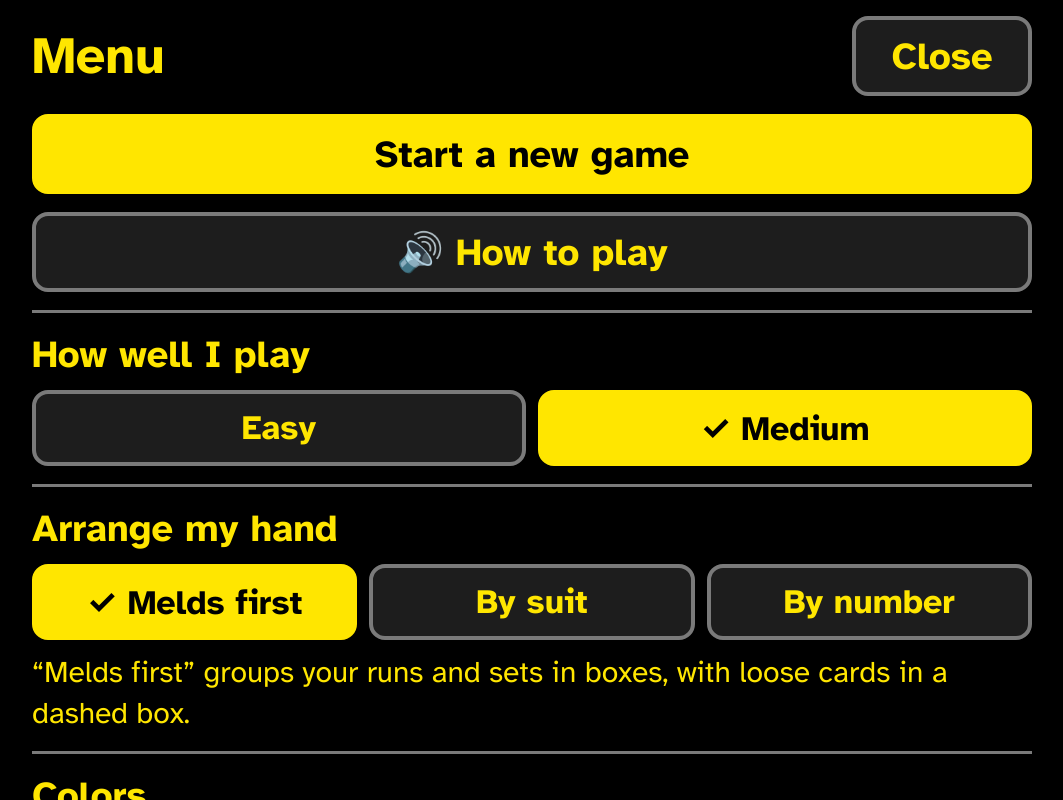
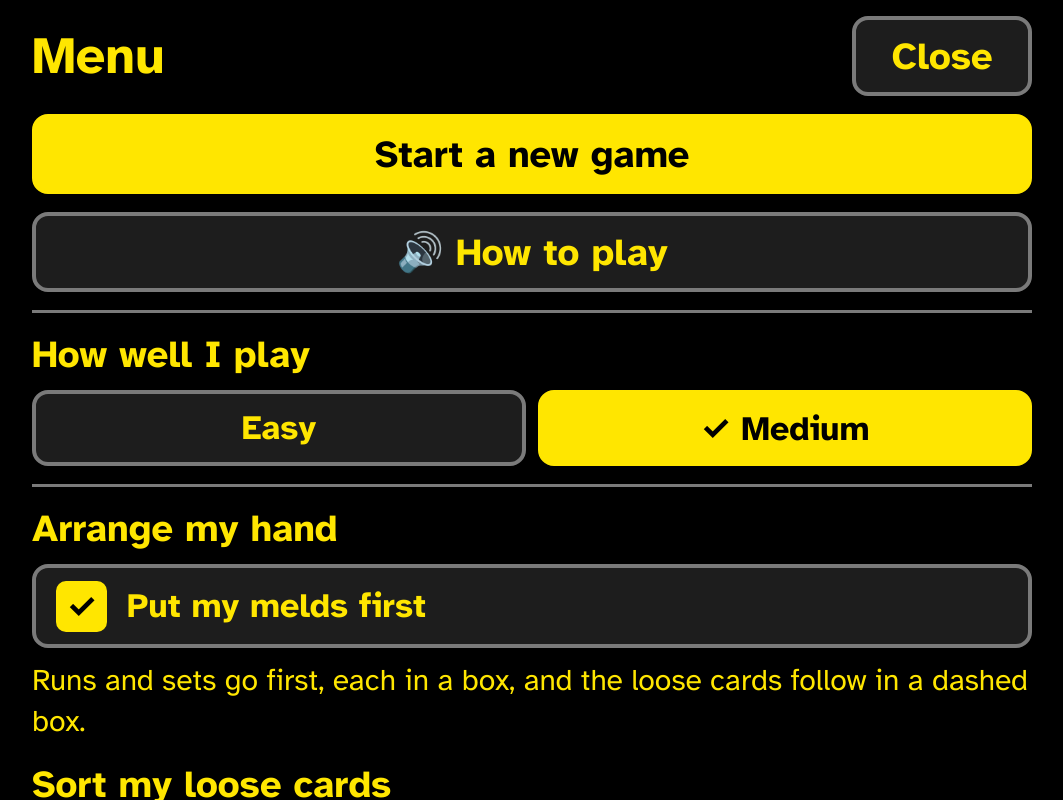
Before and after one commit to ramakocherlakota/amd-apps, a plain HTML site: page gin/index.html in a window 1280 px wide. Both pictures are taken after a click on the button "⚙ Menu". Shown: the whole page, without its empty margins (108-1171 px from the left). Drawn offline with Linux system fonts and the light colour scheme.

Commit message:
Gin Rummy: "Put my melds first" checkbox plus a separate sort choice
The hand setting is now a checkbox (melds first, on by default) and a By suit
/ By number choice. With melds first on, the choice sorts the loose cards
after the melds; off, it sorts the whole hand. The old three-way setting is
carried over. Version 24j.

Co-Authored-By: Claude Opus 5.5 <noreply@anthropic.com>
Claude-Session: https://claude.ai/code/session_01CHYKFdUdcLXd5XLr5ebXuM

```diff
--- a/gin/app.js
+++ b/gin/app.js
@@ -22,7 +22,8 @@
 
   const DEFAULT_SETTINGS = {
     level: "medium",
-    order: "melds",
+    meldsFirst: true,
+    sortBy: "suit",
     theme: "yellow",
     size: "large",
     speakCards: true,
@@ -31,6 +32,13 @@
     voice: "",
   };
   const settings = Object.assign({}, DEFAULT_SETTINGS, load("settings", {}));
+  // Older versions had one "order" setting: melds / suit / rank.
+  if (settings.order) {
+    settings.meldsFirst = settings.order === "melds";
+    settings.sortBy = settings.order === "rank" ? "rank" : "suit";
+    delete settings.order;
+    save("settings", settings);
+  }
   const stats = Object.assign({ games: 0, won: 0 }, load("stats", {}));
   let game = load("game", null);
   let selected = null;     // card chosen for discarding (not saved)
@@ -585,15 +593,19 @@
     return b;
   }
 
+  // With "melds first", runs and sets come first in boxes and the loose cards follow,
+  // sorted by suit or by number. Without it, the whole hand is sorted that way.
   function groupsFor(hand) {
-    if (settings.order === "rank") return [{ cls: "plain", cards: hand.slice().sort(G.byRank) }];
-    if (settings.order === "suit") {
+    const bySuit = settings.sortBy !== "rank";
+    if (!settings.meldsFirst) {
+      if (!bySuit) return [{ cls: "plain", cards: hand.slice().sort(G.byRank) }];
       return [0, 1, 2, 3].map((s) => ({ cls: "plain", cards: hand.filter((c) => G.suit(c) === s).sort(G.byRank) }))
         .filter((g) => g.cards.length);
     }
     const b = G.best(hand);
     const melds = b.melds.map((m) => ({ cls: "meld", cards: m.slice().sort(G.isSet(m) ? G.bySuit : G.byRank) }));
-    return melds.concat(b.deadwood.length ? [{ cls: "loose", cards: b.deadwood.slice().sort(G.bySuit) }] : []);
+    const loose = b.deadwood.slice().sort(bySuit ? G.bySuit : G.byRank);
+    return melds.concat(loose.length ? [{ cls: "loose", cards: loose }] : []);
   }
 
   function render() {
@@ -817,6 +829,9 @@
 
   // ---------- Settings ----------
   function applySettings() {
+    const chk = $("chk-melds");
+    chk.setAttribute("aria-checked", String(!!settings.meldsFirst));
+    $("sort-heading").textContent = settings.meldsFirst ? "Sort my loose cards" : "Sort my cards";
     const root = document.documentElement;
     root.dataset.theme = settings.theme;
     root.dataset.size = settings.size;
@@ -895,6 +910,15 @@
     $("btn-result-hear").addEventListener("click", () => speak(resultText().say));
     for (const b of document.querySelectorAll("[data-close]")) b.addEventListener("click", () => { stopSpeech(); closePanels(); });
     for (const g of document.querySelectorAll(".choices[data-setting]")) g.addEventListener("click", onChoice);
+    $("chk-melds").addEventListener("click", () => {
+      settings.meldsFirst = !settings.meldsFirst;
+      save("settings", settings);
+      applySettings();
+      render();
+      speak(settings.meldsFirst
+        ? "Melds first is on. Your runs and sets come first, and the loose cards follow."
+        : "Melds first is off. Your whole hand is sorted together.");
+    });
     $("voice-select").addEventListener("change", (e) => {
       settings.voice = e.target.value;
       save("settings", settings);
--- a/gin/index.html
+++ b/gin/index.html
@@ -88,12 +88,15 @@
 
       <div class="setting">
         <h3>Arrange my hand</h3>
-        <div class="choices" data-setting="order">
-          <button type="button" data-value="melds">Melds first</button>
+        <button id="chk-melds" class="check-btn" type="button" role="checkbox" aria-checked="true">
+          <span class="box" aria-hidden="true"></span><span>Put my melds first</span>
+        </button>
+        <p class="note">Runs and sets go first, each in a box, and the loose cards follow in a dashed box.</p>
+        <h3 id="sort-heading" class="sub-heading">Sort my loose cards</h3>
+        <div class="choices" data-setting="sortBy">
           <button type="button" data-value="suit">By suit</button>
           <button type="button" data-value="rank">By number</button>
         </div>
-        <p class="note">“Melds first” groups your runs and sets in boxes, with loose cards in a dashed box.</p>
       </div>
 
       <div class="setting">
@@ -142,7 +145,7 @@
       </div>
 
       <p id="menu-stats" class="note"></p>
-      <p class="note version">Version 2026-11-24i</p>
+      <p class="note version">Version 2026-11-24j</p>
     </div>
   </div>
 
--- a/gin/style.css
+++ b/gin/style.css
@@ -458,3 +458,32 @@ button { cursor: pointer; }
   font-size: clamp(26px, 3.6vw, 38px);
   line-height: 1.4;
 }
+
+/* ---------- Checkbox setting ---------- */
+.check-btn {
+  display: flex;
+  align-items: center;
+  gap: 20px;
+  width: 100%;
+  min-height: 84px;
+  padding: 10px 20px;
+  font-size: clamp(24px, 3.2vw, 34px);
+  text-align: left;
+  background: var(--key-bg);
+  border: 4px solid var(--soft-line);
+  border-radius: 16px;
+}
+.check-btn .box {
+  flex: none;
+  width: 1.5em;
+  height: 1.5em;
+  display: flex;
+  align-items: center;
+  justify-content: center;
+  border: 5px solid var(--fg);
+  border-radius: 10px;
+  font-size: 1em;
+}
+.check-btn[aria-checked="true"] .box { background: var(--fg); color: var(--bg); }
+.check-btn[aria-checked="true"] .box::after { content: "✓"; font-weight: 700; }
+.sub-heading { margin-top: 8px !important; }
```
Also changed, not shown: word-flower/index.html (+1 -1 lines), word-guess/index.html (+1 -1 lines), 1 other file.
